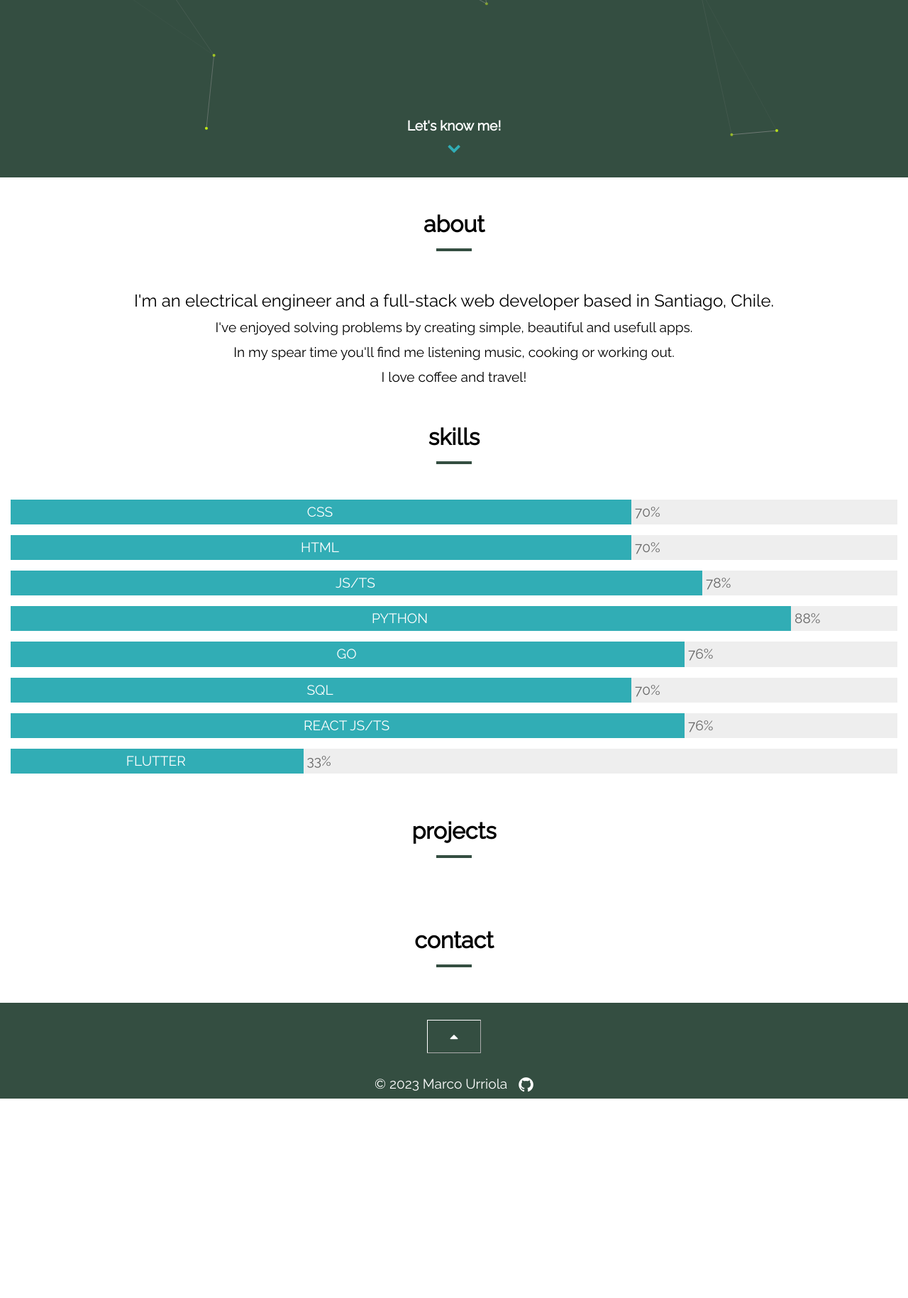
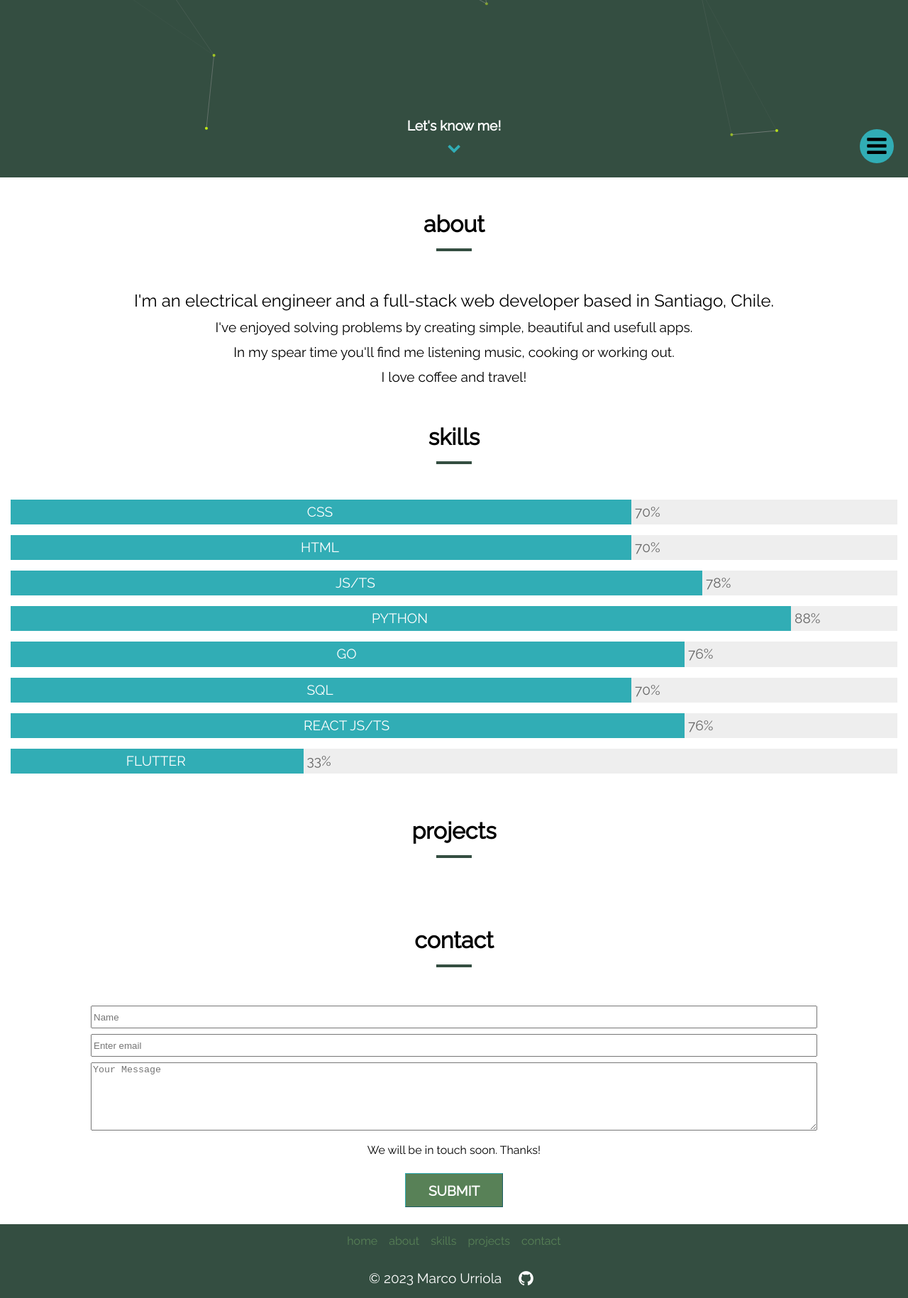
Before and after one commit to marc0u/portfolio, a plain HTML site: page index.html in a window 1280 px wide. Shown: the part 550-2379 px from the top of the page at 71% size. Before the commit the page ends 2098 px from the top, so only its background shows below. Drawn offline with Linux system fonts and the light colour scheme.

Commit message:
Add form to contact section and fix menu button

```diff
--- a/index.html
+++ b/index.html
@@ -25,7 +25,7 @@
         <br />
         <div>
           <img src="assets/profile-photo.jpg" alt="profile photo" class="profile-photo" />
-          <h1 class="anim-typewriter">Hey, I'm Marco Urriola</h1>
+          <h1>Hey, I'm Marco Urriola</h1>
         </div>
         <div
           class="scrolldown flex-center flex-column"
@@ -105,12 +105,30 @@
     <section id="contact" class="flex-center flex-column">
       <h1 class="title">contact</h1>
       <div class="title-line"></div>
+      <form id="contact-form" class="flex-center flex-column">
+        <input class="fields" placeholder="Name" type="text" name="name" required="" />
+        <input class="fields" placeholder="Enter email" type="email" name="email" required="" />
+        <textarea placeholder="Your Message" type="text" name="message"></textarea>
+        <div id="success">
+          <div>We will be in touch soon. Thanks!</div>
+        </div>
+        <input class="btn-1" type="submit" id="submit" value="SUBMIT" />
+      </form>
     </section>
     <footer>
       <div class="flex-center">
-        <button class="btn-1" onClick="document.getElementById('home').scrollIntoView();">
+        <!-- <button class="btn-1" onClick="document.getElementById('home').scrollIntoView();">
           <i class="fa fa-caret-up"></i>
-        </button>
+        </button> -->
+        <nav>
+          <ul class="flex-center">
+            <li><a href="#home">home</a></li>
+            <li><a href="#about">about</a></li>
+            <li><a href="#skills">skills</a></li>
+            <li><a href="#projects">projects</a></li>
+            <li><a href="#contact">contact</a></li>
+          </ul>
+        </nav>
       </div>
       <div class="flex-center">
         <p>© 2023 Marco Urriola</p>
@@ -119,6 +137,9 @@
         ></a>
       </div>
     </footer>
+    <div class="menu">
+      <i class="fa fa-bars"></i>
+    </div>
     <script src="scripts/canvas.js"></script>
     <script src="scripts/scrolling.js"></script>
   </body>
--- a/styles/styles.css
+++ b/styles/styles.css
@@ -71,40 +71,11 @@ footer {
   text-align: center;
 }
 
-.presentation h1 {
-  margin: 2rem auto;
-  border-right: 2px solid rgba(255, 255, 255, 0.75);
-  white-space: nowrap;
-  overflow: hidden;
-  transform: translateY(-50%);
-}
-
-.anim-typewriter {
-  animation: typewriter 2s steps(15) 1s 1 normal both,
-    blinkTextCursor 500ms steps(44) infinite normal;
-}
-@keyframes typewriter {
-  from {
-    width: 0;
-  }
-  to {
-    width: 10.25em;
-  }
-}
-@keyframes blinkTextCursor {
-  from {
-    border-right-color: rgba(255, 255, 255, 0.75);
-  }
-  to {
-    border-right-color: transparent;
-  }
-}
-
 .btn-1 {
   margin: 1.5rem 0;
-  background-color: transparent;
+  background-color: var(--secondary-color);
   border-width: 1px;
-  border-color: white;
+  border-color: var(--accent-color);
   padding: 0.8rem 2rem;
   color: white;
   font-size: 1.2rem;
@@ -113,7 +84,7 @@ footer {
 }
 
 .btn-1:hover {
-  background-color: var(--secondary-color);
+  background-color: var(--accent-color);
   border-width: 2px;
   cursor: pointer;
 }
@@ -245,3 +216,63 @@ footer {
 #home {
   position: relative;
 }
+
+footer nav {
+  margin: 1rem;
+}
+
+footer a {
+  text-decoration: none;
+  color: var(--secondary-color);
+  padding: 0.5rem;
+}
+
+footer a:hover {
+  color: var(--accent-color);
+}
+
+#contact-form {
+  width: 80%;
+}
+
+#contact-form .fields,
+textarea {
+  width: 100%;
+  margin: 0.25rem 0;
+}
+
+#submit {
+  height: 3rem;
+}
+
+.fields {
+  height: 2rem;
+}
+
+#contact-form textarea {
+  height: 6rem;
+}
+
+#success {
+  margin-top: 1rem;
+}
+
+.menu {
+  position: fixed;
+  bottom: 0px;
+  right: 0px;
+  background-color: var(--accent-color);
+  height: 3rem;
+  width: 3rem;
+  margin: 1.25rem;
+  display: flex;
+  justify-content: center;
+  align-items: center;
+  border-radius: 50%;
+  font-size: 2rem;
+  transition: 0.2s ease-out;
+}
+
+.menu:hover {
+  transform: scale(1.2);
+}
```
